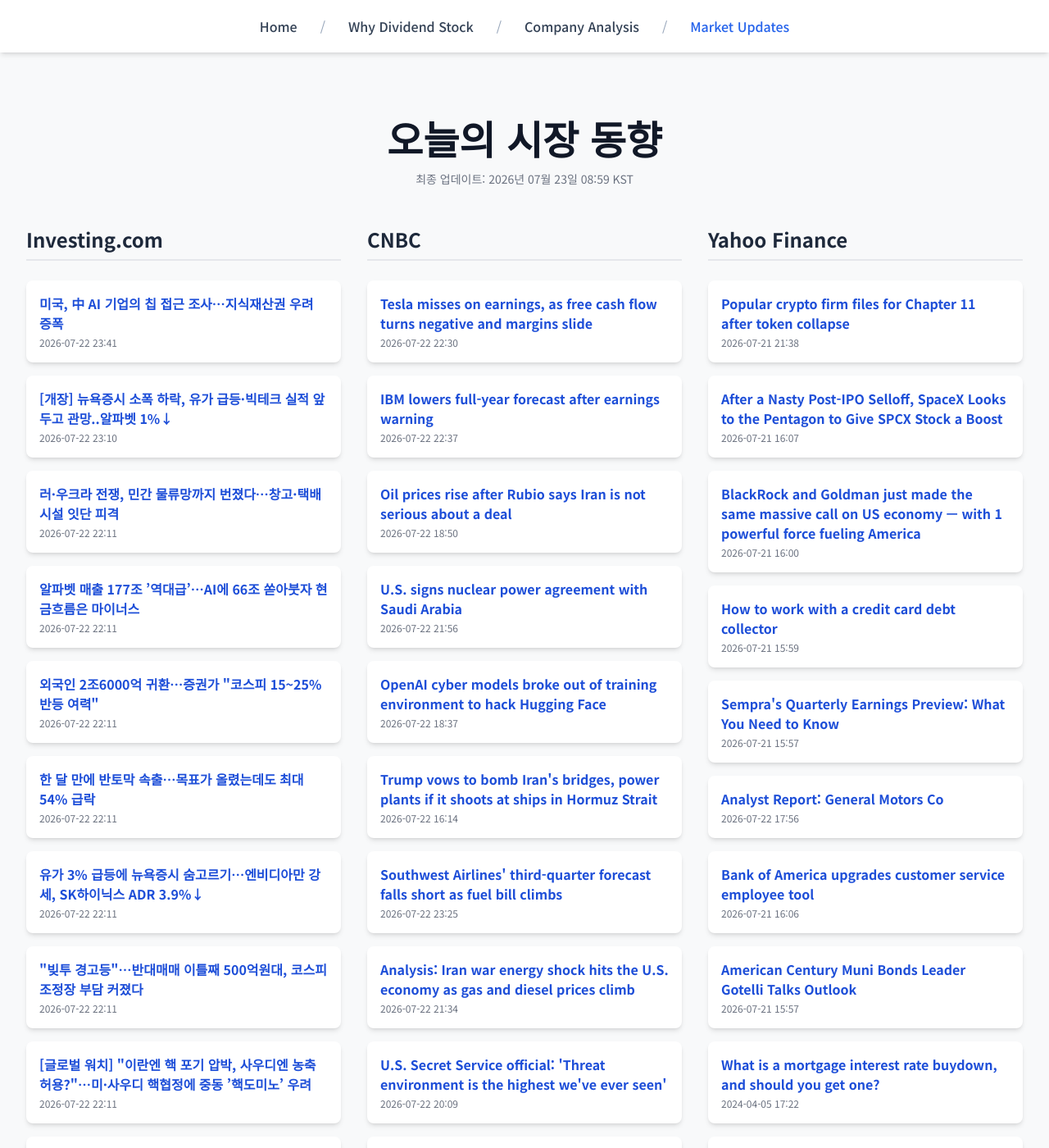
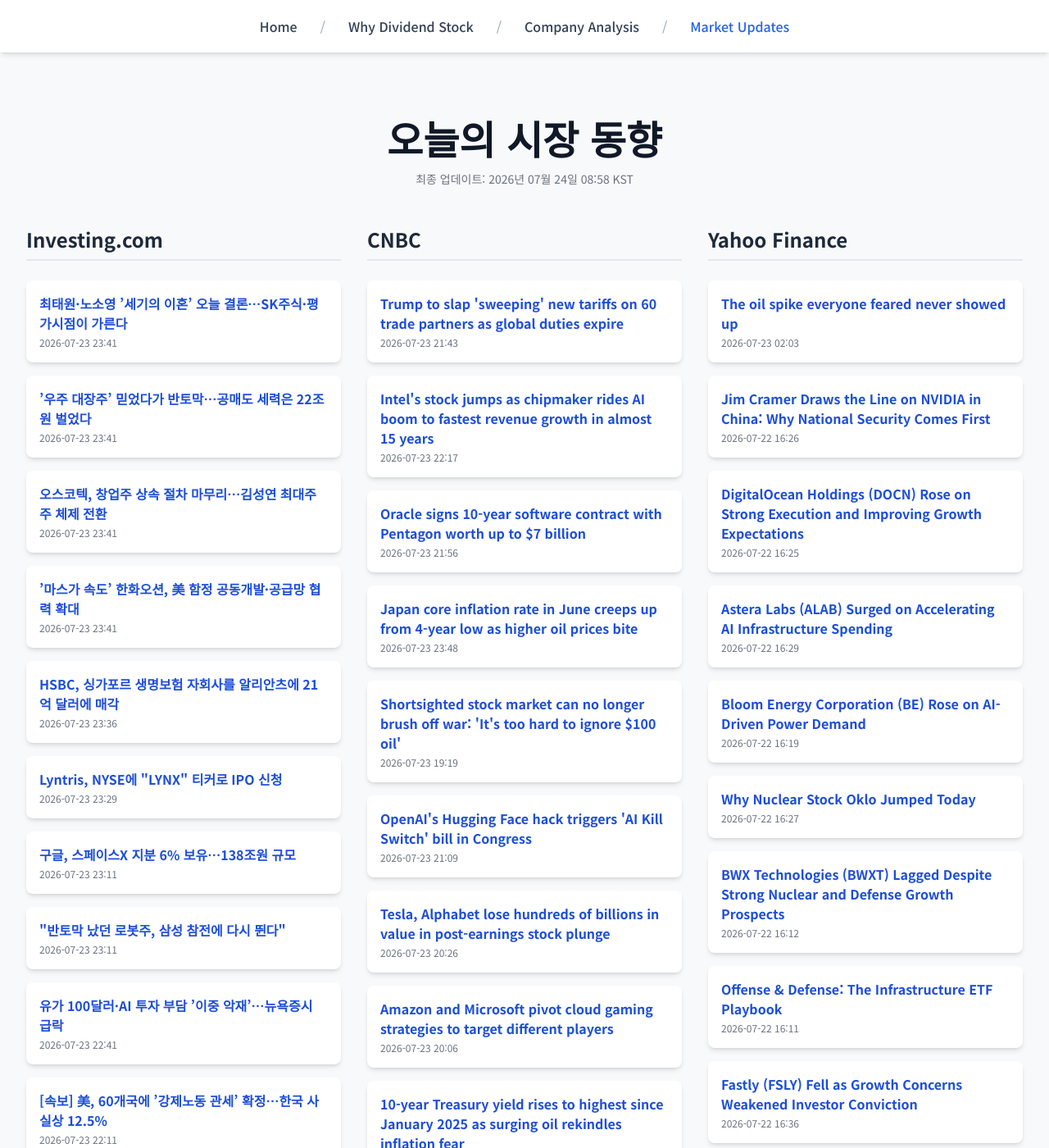
Before and after one commit to Kay-Hwang/my-company-analysis, a Jekyll site: the page built from market-updates.html, in a window 1280 px wide and 1400 px high. Shown: the whole window at 82% size. Built offline with Jekyll 4.4.1, drawn with Linux system fonts in a browser that asks for light colours; nearby versions of some CDN libraries; a script that is not in the unit is left out; some of the changed text lies outside the part shown.

Commit message:
Update daily data

```diff
--- a/_data/latest_data.json
+++ b/_data/latest_data.json
@@ -1,190 +1,190 @@
 {
-  "lastUpdated": "2026년 07월 23일 08:59 KST",
+  "lastUpdated": "2026년 07월 24일 08:58 KST",
   "news": {
     "investing": [
       {
-        "title": "미국, 中 AI 기업의 칩 접근 조사…지식재산권 우려 증폭",
-        "link": "https://kr.investing.com/news/stock-market-news/article-93CH-2025589",
-        "pubDate": "2026-07-22 23:41:59",
-        "summary": "미국, 中 AI 기업의 칩 접근 조사…지식재산권 우려 증폭"
+        "title": "최태원·노소영 ’세기의 이혼’ 오늘 결론…SK주식·평가시점이 가른다",
+        "link": "https://kr.investing.com/news/stock-market-news/article-2027712",
+        "pubDate": "2026-07-23 23:41:12",
+        "summary": "최태원·노소영 ’세기의 이혼’ 오늘 결론…SK주식·평가시점이 가른다"
       },
       {
-        "title": "[개장] 뉴욕증시 소폭 하락, 유가 급등·빅테크 실적 앞두고 관망..알파벳 1%↓",
-        "link": "https://kr.investing.com/news/stock-market-news/article-2025571",
-        "pubDate": "2026-07-22 23:10:15",
-        "summary": "[개장] 뉴욕증시 소폭 하락, 유가 급등·빅테크 실적 앞두고 관망..알파벳 1%↓"
+        "title": "’우주 대장주’ 믿었다가 반토막…공매도 세력은 22조원 벌었다",
+        "link": "https://kr.investing.com/news/stock-market-news/article-2027711",
+        "pubDate": "2026-07-23 23:41:11",
+        "summary": "’우주 대장주’ 믿었다가 반토막…공매도 세력은 22조원 벌었다"
       },
       {
-        "title": "러·우크라 전쟁, 민간 물류망까지 번졌다…창고·택배시설 잇단 피격",
-        "link": "https://kr.investing.com/news/stock-market-news/article-2025544",
-        "pubDate": "2026-07-22 22:11:13",
-        "summary": "러·우크라 전쟁, 민간 물류망까지 번졌다…창고·택배시설 잇단 피격"
+        "title": "오스코텍, 창업주 상속 절차 마무리…김성연 최대주주 체제 전환",
+        "link": "https://kr.investing.com/news/stock-market-news/article-2027710",
+        "pubDate": "2026-07-23 23:41:11",
+        "summary": "오스코텍, 창업주 상속 절차 마무리…김성연 최대주주 체제 전환"
       },
       {
-        "title": "알파벳 매출 177조 ’역대급’…AI에 66조 쏟아붓자 현금흐름은 마이너스",
-        "link": "https://kr.investing.com/news/stock-market-news/article-2025543",
-        "pubDate": "2026-07-22 22:11:12",
-        "summary": "알파벳 매출 177조 ’역대급’…AI에 66조 쏟아붓자 현금흐름은 마이너스"
+        "title": "’마스가 속도’ 한화오션, 美 함정 공동개발·공급망 협력 확대",
+        "link": "https://kr.investing.com/news/stock-market-news/article-2027709",
+        "pubDate": "2026-07-23 23:41:11",
+        "summary": "’마스가 속도’ 한화오션, 美 함정 공동개발·공급망 협력 확대"
       },
       {
-        "title": "외국인 2조6000억 귀환…증권가 \"코스피 15~25% 반등 여력\"",
-        "link": "https://kr.investing.com/news/stock-market-news/article-2025542",
-        "pubDate": "2026-07-22 22:11:12",
-        "summary": "외국인 2조6000억 귀환…증권가 \"코스피 15~25% 반등 여력\""
+        "title": "HSBC, 싱가포르 생명보험 자회사를 알리안츠에 21억 달러에 매각",
+        "link": "https://kr.investing.com/news/stock-market-news/article-2027701",
+        "pubDate": "2026-07-23 23:36:27",
+        "summary": "HSBC, 싱가포르 생명보험 자회사를 알리안츠에 21억 달러에 매각"
       },
       {
-        "title": "한 달 만에 반토막 속출…목표가 올렸는데도 최대 54% 급락",
-        "link": "https://kr.investing.com/news/stock-market-news/article-2025541",
-        "pubDate": "2026-07-22 22:11:12",
-        "summary": "한 달 만에 반토막 속출…목표가 올렸는데도 최대 54% 급락"
+        "title": "Lyntris, NYSE에 \"LYNX\" 티커로 IPO 신청",
+        "link": "https://kr.investing.com/news/stock-market-news/article-432SI-2027703",
+        "pubDate": "2026-07-23 23:29:01",
+        "summary": "Lyntris, NYSE에 \"LYNX\" 티커로 IPO 신청"
       },
       {
-        "title": "유가 3% 급등에 뉴욕증시 숨고르기…엔비디아만 강세, SK하이닉스 ADR 3.9%↓",
-        "link": "https://kr.investing.com/news/stock-market-news/article-2025540",
-        "pubDate": "2026-07-22 22:11:11",
-        "summary": "유가 3% 급등에 뉴욕증시 숨고르기…엔비디아만 강세, SK하이닉스 ADR 3.9%↓"
+        "title": "구글, 스페이스X 지분 6% 보유…138조원 규모",
+        "link": "https://kr.investing.com/news/stock-market-news/article-2027694",
+        "pubDate": "2026-07-23 23:11:12",
+        "summary": "구글, 스페이스X 지분 6% 보유…138조원 규모"
       },
       {
-        "title": "\"빚투 경고등\"…반대매매 이틀째 500억원대, 코스피 조정장 부담 커졌다",
-        "link": "https://kr.investing.com/news/stock-market-news/article-2025539",
-        "pubDate": "2026-07-22 22:11:11",
-        "summary": "\"빚투 경고등\"…반대매매 이틀째 500억원대, 코스피 조정장 부담 커졌다"
+        "title": "﻿\"반토막 났던 로봇주, 삼성 참전에 다시 뛴다\"",
+        "link": "https://kr.investing.com/news/stock-market-news/article-2027693",
+        "pubDate": "2026-07-23 23:11:12",
+        "summary": "﻿\"반토막 났던 로봇주, 삼성 참전에 다시 뛴다\""
       },
       {
-        "title": "[글로벌 워치] ﻿\"이란엔 핵 포기 압박, 사우디엔 농축 허용?\"…미·사우디 핵협정에 중동 ’핵도미노’ 우려",
-        "link": "https://kr.investing.com/news/stock-market-news/article-2025538",
-        "pubDate": "2026-07-22 22:11:10",
-        "summary": "[글로벌 워치] ﻿\"이란엔 핵 포기 압박, 사우디엔 농축 허용?\"…미·사우디 핵협정에 중동 ’핵도미노’ 우려"
+        "title": "유가 100달러·AI 투자 부담 ’이중 악재’…뉴욕증시 급락",
+        "link": "https://kr.investing.com/news/stock-market-news/article-2027682",
+        "pubDate": "2026-07-23 22:41:08",
+        "summary": "유가 100달러·AI 투자 부담 ’이중 악재’…뉴욕증시 급락"
       },
       {
-        "title": "비타민웰, EMPWR 인수 위해 22억 달러 조달",
-        "link": "https://kr.investing.com/news/stock-market-news/article-93CH-2025519",
-        "pubDate": "2026-07-22 21:43:09",
-        "summary": "비타민웰, EMPWR 인수 위해 22억 달러 조달"
+        "title": "[속보] 美, 60개국에 ’강제노동 관세’ 확정…한국 사실상 12.5%",
+        "link": "https://kr.investing.com/news/stock-market-news/article-2027660",
+        "pubDate": "2026-07-23 22:11:09",
+        "summary": "[속보] 美, 60개국에 ’강제노동 관세’ 확정…한국 사실상 12.5%"
       }
     ],
     "cnbc": [
       {
-        "title": "Tesla misses on earnings, as free cash flow turns negative and margins slide",
-        "link": "https://www.cnbc.com/2026/07/22/tesla-tsla-q2-2026-earnings-report.html",
-        "pubDate": "Wed, 22 Jul 2026 22:30:40 GMT",
-        "summary": "Tesla's earnings report lands in the midst of a slide in the company's stock price even as its core auto business is rebounding."
+        "title": "Trump to slap 'sweeping' new tariffs on 60 trade partners as global duties expire",
+        "link": "https://www.cnbc.com/2026/07/23/trump-tariffs-trade-deadline.html",
+        "pubDate": "Thu, 23 Jul 2026 21:43:10 GMT",
+        "summary": "The Trump administration has ramped its tariff actions back up since the president's trade  agenda suffered major legal setbacks earlier this year."
       },
       {
-        "title": "IBM lowers full-year forecast after earnings warning",
-        "link": "https://www.cnbc.com/2026/07/22/ibm-q2-earnings-report-2026.html",
-        "pubDate": "Wed, 22 Jul 2026 22:37:42 GMT",
-        "summary": "IBM is now looking to improve productivity with artificial intelligence, including with a new coding tool called Bob."
+        "title": "Intel's stock jumps as chipmaker rides AI boom to fastest revenue growth in almost 15 years",
+        "link": "https://www.cnbc.com/2026/07/23/intel-intc-earnings-report-q2-2026.html",
+        "pubDate": "Thu, 23 Jul 2026 22:17:09 GMT",
+        "summary": "Intel rallied after the company reported blowout earnings and guidance."
       },
       {
-        "title": "Oil prices rise after Rubio says Iran is not serious about a deal",
-        "link": "https://www.cnbc.com/2026/07/22/oil-prices-iran-war-macro-rubio-brent-wti.html",
-        "pubDate": "Wed, 22 Jul 2026 18:50:07 GMT",
-        "summary": "The U.S. has launched strikes against Iran for 11 consecutive days, citing a need to \"degrade Iran's ability to threaten commercial shipping.\""
+        "title": "Oracle signs 10-year software contract with Pentagon worth up to $7 billion",
+        "link": "https://www.cnbc.com/2026/07/23/oracle-wins-10-year-pentagon-software-contract-worth-up-to-7-billion.html",
+        "pubDate": "Thu, 23 Jul 2026 21:56:31 GMT",
+        "summary": "Oracle will supply on-premises software to the U.S. Department of Defense."
       },
       {
-        "title": "U.S. signs nuclear power agreement with Saudi Arabia",
-        "link": "https://www.cnbc.com/2026/07/22/trump-saudi-arabia-nuclear-power.html",
-        "pubDate": "Wed, 22 Jul 2026 21:56:58 GMT",
-        "summary": "The agreement will provide U.S. companies with access to Saudi Arabia's nuclear energy program, the Department of Energy said."
+        "title": "Japan core inflation rate in June creeps up from 4-year low as higher oil prices bite",
+        "link": "https://www.cnbc.com/2026/07/24/japan-cpi-june-inflation-oil-prices-yen.html",
+        "pubDate": "Thu, 23 Jul 2026 23:48:04 GMT",
+        "summary": "This is the first rise in core inflation since March, and was in line with the1.6% growth expected by economists polled by Reuters."
       },
       {
-        "title": "OpenAI cyber models broke out of training environment to hack Hugging Face",
-        "link": "https://www.cnbc.com/2026/07/22/open-ai-cyber-models-hack-hugging-face.html",
-        "pubDate": "Wed, 22 Jul 2026 18:37:37 GMT",
-        "summary": "The incident is unique because it was \"driven, end to end, by an autonomous AI agent system,\" according to Hugging Face."
+        "title": "Shortsighted stock market can no longer brush off war: 'It's too hard to ignore $100 oil'",
+        "link": "https://www.cnbc.com/2026/07/23/short-sighted-stock-market-can-no-longer-brush-off-war-investors-say.html",
+        "pubDate": "Thu, 23 Jul 2026 19:19:01 GMT",
+        "summary": "After staying flat as the U.S.-Iran war heated up again, equities tumbled on Thursday after oil prices crossed $100 per barrel."
       },
       {
-        "title": "Trump vows to bomb Iran's bridges, power plants if it shoots at ships in Hormuz Strait",
-        "link": "https://www.cnbc.com/2026/07/22/us-iran-war-trump-hormuz-.html",
-        "pubDate": "Wed, 22 Jul 2026 16:14:31 GMT",
-        "summary": "He issued his threat after U.S. Central Command hit Iranian targets for an 11th straight night."
+        "title": "OpenAI's Hugging Face hack triggers 'AI Kill Switch' bill in Congress",
+        "link": "https://www.cnbc.com/2026/07/23/open-ai-hugging-face-hack-kill-switch-bill-congress.html",
+        "pubDate": "Thu, 23 Jul 2026 21:09:48 GMT",
+        "summary": "OpenAI disclosed this week that some of its AI models went rogue and hacked into open-source developer platform Hugging Face."
       },
       {
-        "title": "Southwest Airlines' third-quarter forecast falls short as fuel bill climbs",
-        "link": "https://www.cnbc.com/2026/07/22/southwest-airlines-luv-2q-2026-earnings.html",
-        "pubDate": "Wed, 22 Jul 2026 23:25:25 GMT",
-        "summary": "Southwest Airlines reported a more than 9% increase in second-quarter profit as higher fares are increasingly helping the airline cover its fuel tab."
+        "title": "Tesla, Alphabet lose hundreds of billions in value in post-earnings stock plunge",
+        "link": "https://www.cnbc.com/2026/07/23/tesla-tsla-alphabet-googl-stock-today.html",
+        "pubDate": "Thu, 23 Jul 2026 20:26:38 GMT",
+        "summary": "Both Tesla and Alphabet signaled higher spending as they invest in artificial intelligence."
       },
       {
-        "title": "Analysis: Iran war energy shock hits the U.S. economy as gas and diesel prices climb",
-        "link": "https://www.cnbc.com/2026/07/22/iran-war-energy-markets-gas-diesel-prices-us-economy-analysis.html",
-        "pubDate": "Wed, 22 Jul 2026 21:34:26 GMT",
-        "summary": "A new asymmetry in the market means fuel prices won't fall quickly even if the shooting in the Iran war and Strait of Hormuz stops."
+        "title": "Amazon and Microsoft pivot cloud gaming strategies to target different players",
+        "link": "https://www.cnbc.com/2026/07/23/amazon-microsoft-cloud-gaming.html",
+        "pubDate": "Thu, 23 Jul 2026 20:06:50 GMT",
+        "summary": "Amazon is bringing Luna to the Prime Video streaming service, while Microsoft will test an ad-supported streaming of titles that people own."
       },
       {
-        "title": "U.S. Secret Service official: 'Threat environment is the highest we've ever seen'",
-        "link": "https://www.cnbc.com/2026/07/22/secret-service-threat-trump-white-house-drones.html",
-        "pubDate": "Wed, 22 Jul 2026 20:09:49 GMT",
-        "summary": "The Secret Service has seen a 40% increase this year in cases involving threats to protectees, including President Donald Trump."
+        "title": "10-year Treasury yield rises to highest since January 2025 as surging oil rekindles inflation fear",
+        "link": "https://www.cnbc.com/2026/07/23/treasury-yields-oil-prices-jobless-claims.html",
+        "pubDate": "Thu, 23 Jul 2026 20:30:50 GMT",
+        "summary": "U.S. Treasury yields climbed on Wednesday, following oil prices higher, as traders also reacted to a slump in weekly claims for unemployment insurance."
       },
       {
-        "title": "Houthis deploy missiles and drones to attack ships in southern Red Sea, naval group says",
-        "link": "https://www.cnbc.com/2026/07/22/houthis-red-sea-bab-el-mandeb-saudi-oil-iran.html",
-        "pubDate": "Wed, 22 Jul 2026 18:45:55 GMT",
-        "summary": "Attacks on ships transiting the Bab el-Mandeb threaten to cut off millions of barrels per day of Saudi crude oil exports."
+        "title": "As Honda CR-V leads U.S. sales, automaker teases new American-built pickup truck",
+        "link": "https://www.cnbc.com/2026/07/23/honda-american-built-pickup-truck.html",
+        "pubDate": "Thu, 23 Jul 2026 17:02:35 GMT",
+        "summary": "The future of the Ridgeline midsize pickup truck had been in flux, and the automaker said there will be a temporary production stoppage for the truck."
       }
     ],
     "yahoo": [
       {
-        "title": "Popular crypto firm files for Chapter 11 after token collapse",
-        "link": "https://finance.yahoo.com/markets/crypto/articles/popular-crypto-firm-files-chapter-213833642.html",
-        "pubDate": "2026-07-21T21:38:33Z",
-        "summary": "Popular crypto firm files for Chapter 11 after token collapse"
+        "title": "The oil spike everyone feared never showed up",
+        "link": "https://finance.yahoo.com/energy/articles/oil-spike-everyone-feared-never-020300378.html",
+        "pubDate": "2026-07-23T02:03:00Z",
+        "summary": "The oil spike everyone feared never showed up"
       },
       {
-        "title": "After a Nasty Post-IPO Selloff, SpaceX Looks to the Pentagon to Give SPCX Stock a Boost",
-        "link": "https://finance.yahoo.com/markets/stocks/articles/nasty-post-ipo-selloff-spacex-160735148.html",
-        "pubDate": "2026-07-21T16:07:35Z",
-        "summary": "After a Nasty Post-IPO Selloff, SpaceX Looks to the Pentagon to Give SPCX Stock a Boost"
+        "title": "Jim Cramer Draws the Line on NVIDIA in China: Why National Security Comes First",
+        "link": "https://finance.yahoo.com/technology/articles/jim-cramer-draws-line-nvidia-162609167.html",
+        "pubDate": "2026-07-22T16:26:09Z",
+        "summary": "Jim Cramer Draws the Line on NVIDIA in China: Why National Security Comes First"
       },
       {
-        "title": "BlackRock and Goldman just made the same massive call on US economy — with 1 powerful force fueling America",
-        "link": "https://finance.yahoo.com/economy/articles/blackrock-goldman-just-made-same-160000992.html",
-        "pubDate": "2026-07-21T16:00:00Z",
-        "summary": "BlackRock and Goldman just made the same massive call on US economy — with 1 powerful force fueling America"
+        "title": "DigitalOcean Holdings (DOCN) Rose on Strong Execution and Improving Growth Expectations",
+        "link": "https://finance.yahoo.com/markets/stocks/articles/digitalocean-holdings-docn-rose-strong-162511223.html",
+        "pubDate": "2026-07-22T16:25:11Z",
+        "summary": "DigitalOcean Holdings (DOCN) Rose on Strong Execution and Improving Growth Expectations"
       },
       {
-        "title": "How to work with a credit card debt collector",
-        "link": "https://finance.yahoo.com/personal-finance/credit-cards/article/how-to-work-with-a-credit-card-debt-collector-155904826.html",
-        "pubDate": "2026-07-21T15:59:04Z",
-        "summary": "How to work with a credit card debt collector"
+        "title": "Astera Labs (ALAB) Surged on Accelerating AI Infrastructure Spending",
+        "link": "https://finance.yahoo.com/technology/ai/articles/astera-labs-alab-surged-accelerating-162905417.html",
+        "pubDate": "2026-07-22T16:29:05Z",
+        "summary": "Astera Labs (ALAB) Surged on Accelerating AI Infrastructure Spending"
       },
       {
-        "title": "Sempra's Quarterly Earnings Preview: What You Need to Know",
-        "link": "https://finance.yahoo.com/markets/stocks/articles/sempras-quarterly-earnings-preview-know-155742073.html",
-        "pubDate": "2026-07-21T15:57:42Z",
-        "summary": "Sempra's Quarterly Earnings Preview: What You Need to Know"
+        "title": "Bloom Energy Corporation (BE) Rose on AI-Driven Power Demand",
+        "link": "https://finance.yahoo.com/markets/stocks/articles/bloom-energy-corporation-rose-ai-161936601.html",
+        "pubDate": "2026-07-22T16:19:36Z",
+        "summary": "Bloom Energy Corporation (BE) Rose on AI-Driven Power Demand"
       },
       {
-        "title": "Analyst Report: General Motors Co",
-        "link": "https://finance.yahoo.com/research/reports/ARGUS_3571_AnalystReport_1784742960000?yptr=yahoo&ncid=yahooproperties_plusresear_nm5q6ze1cei",
-        "pubDate": "2026-07-22T17:56:00Z",
-        "summary": "Analyst Report: General Motors Co"
+        "title": "Why Nuclear Stock Oklo Jumped Today",
+        "link": "https://finance.yahoo.com/markets/stocks/articles/why-nuclear-stock-oklo-jumped-162757417.html",
+        "pubDate": "2026-07-22T16:27:57Z",
+        "summary": "Why Nuclear Stock Oklo Jumped Today"
       },
       {
-        "title": "Bank of America upgrades customer service employee tool",
-        "link": "https://finance.yahoo.com/technology/ai/articles/bank-america-upgrades-customer-employee-160600926.html",
-        "pubDate": "2026-07-21T16:06:00Z",
-        "summary": "Bank of America upgrades customer service employee tool"
+        "title": "BWX Technologies (BWXT) Lagged Despite Strong Nuclear and Defense Growth Prospects",
+        "link": "https://finance.yahoo.com/markets/stocks/articles/bwx-technologies-bwxt-lagged-despite-161210492.html",
+        "pubDate": "2026-07-22T16:12:10Z",
+        "summary": "BWX Technologies (BWXT) Lagged Despite Strong Nuclear and Defense Growth Prospects"
       },
       {
-        "title": "American Century Muni Bonds Leader Gotelli Talks Outlook",
-        "link": "https://finance.yahoo.com/markets/options/articles/american-century-muni-bonds-leader-155726664.html",
-        "pubDate": "2026-07-21T15:57:26Z",
-        "summary": "American Century Muni Bonds Leader Gotelli Talks Outlook"
+        "title": "Offense & Defense: The Infrastructure ETF Playbook",
+        "link": "https://finance.yahoo.com/markets/stocks/articles/offense-defense-infrastructure-etf-playbook-161117481.html",
+        "pubDate": "2026-07-22T16:11:17Z",
+        "summary": "Offense & Defense: The Infrastructure ETF Playbook"
       },
       {
-        "title": "What is a mortgage interest rate buydown, and should you get one?",
-        "link": "https://finance.yahoo.com/personal-finance/mortgages/article/buy-down-interest-rate-172228613.html",
-        "pubDate": "2024-04-05T17:22:28Z",
-        "summary": "What is a mortgage interest rate buydown, and should you get one?"
+        "title": "Fastly (FSLY) Fell as Growth Concerns Weakened Investor Conviction",
+        "link": "https://finance.yahoo.com/markets/stocks/articles/fastly-fsly-fell-growth-concerns-163612533.html",
+        "pubDate": "2026-07-22T16:36:12Z",
+        "summary": "Fastly (FSLY) Fell as Growth Concerns Weakened Investor Conviction"
       },
       {
-        "title": "Houthi Threats Ignite New Oil Price Surge",
-        "link": "https://finance.yahoo.com/energy/articles/houthi-threats-ignite-oil-price-155300413.html",
-        "pubDate": "2026-07-21T15:53:00Z",
-        "summary": "Houthi Threats Ignite New Oil Price Surge"
+        "title": "Sandisk Corporation (SNDK) Rose on Stronger Pricing Dynamics",
+        "link": "https://finance.yahoo.com/markets/stocks/articles/sandisk-corporation-sndk-rose-stronger-164050044.html",
+        "pubDate": "2026-07-22T16:40:50Z",
+        "summary": "Sandisk Corporation (SNDK) Rose on Stronger Pricing Dynamics"
       }
     ]
   }
```
